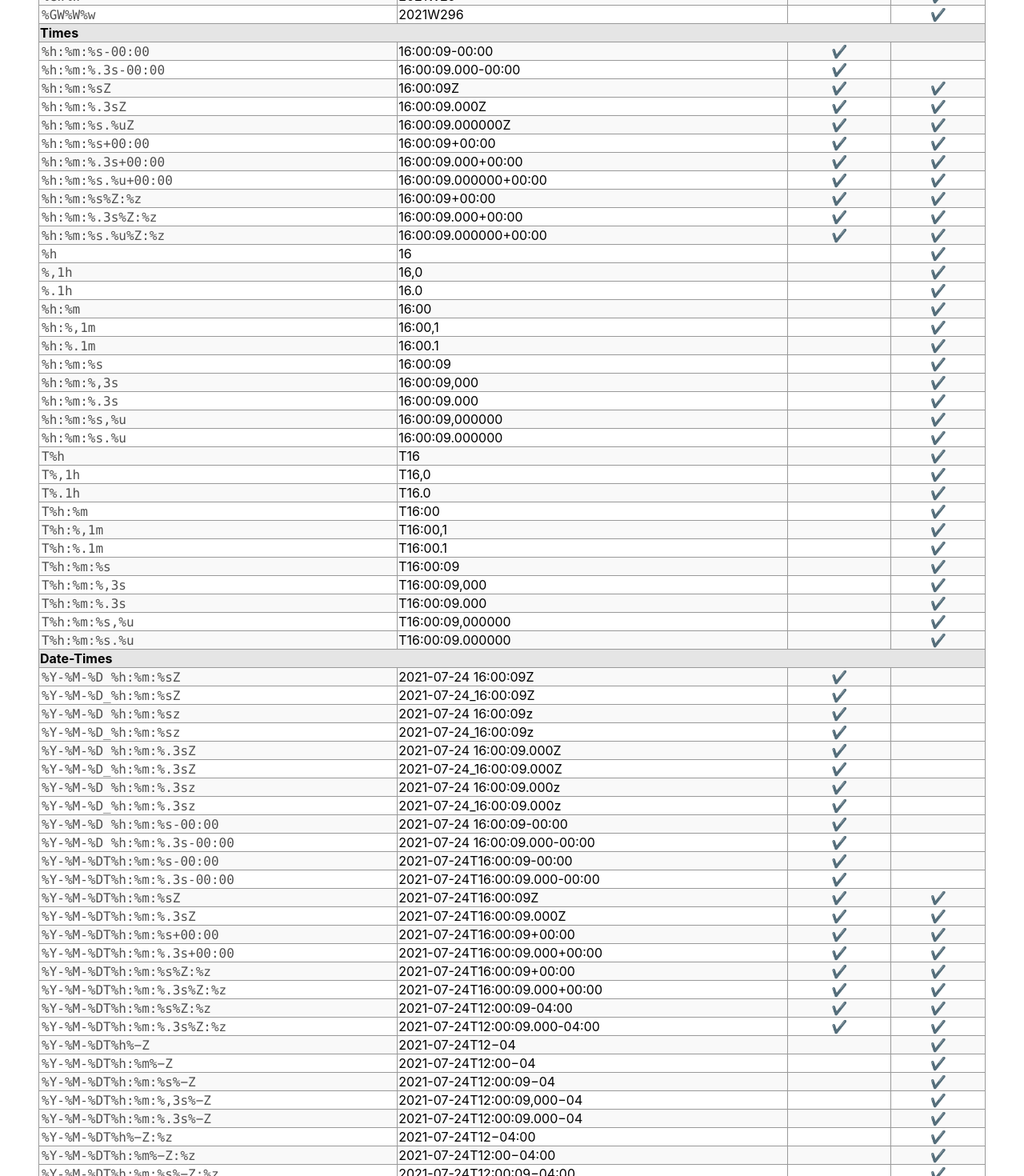
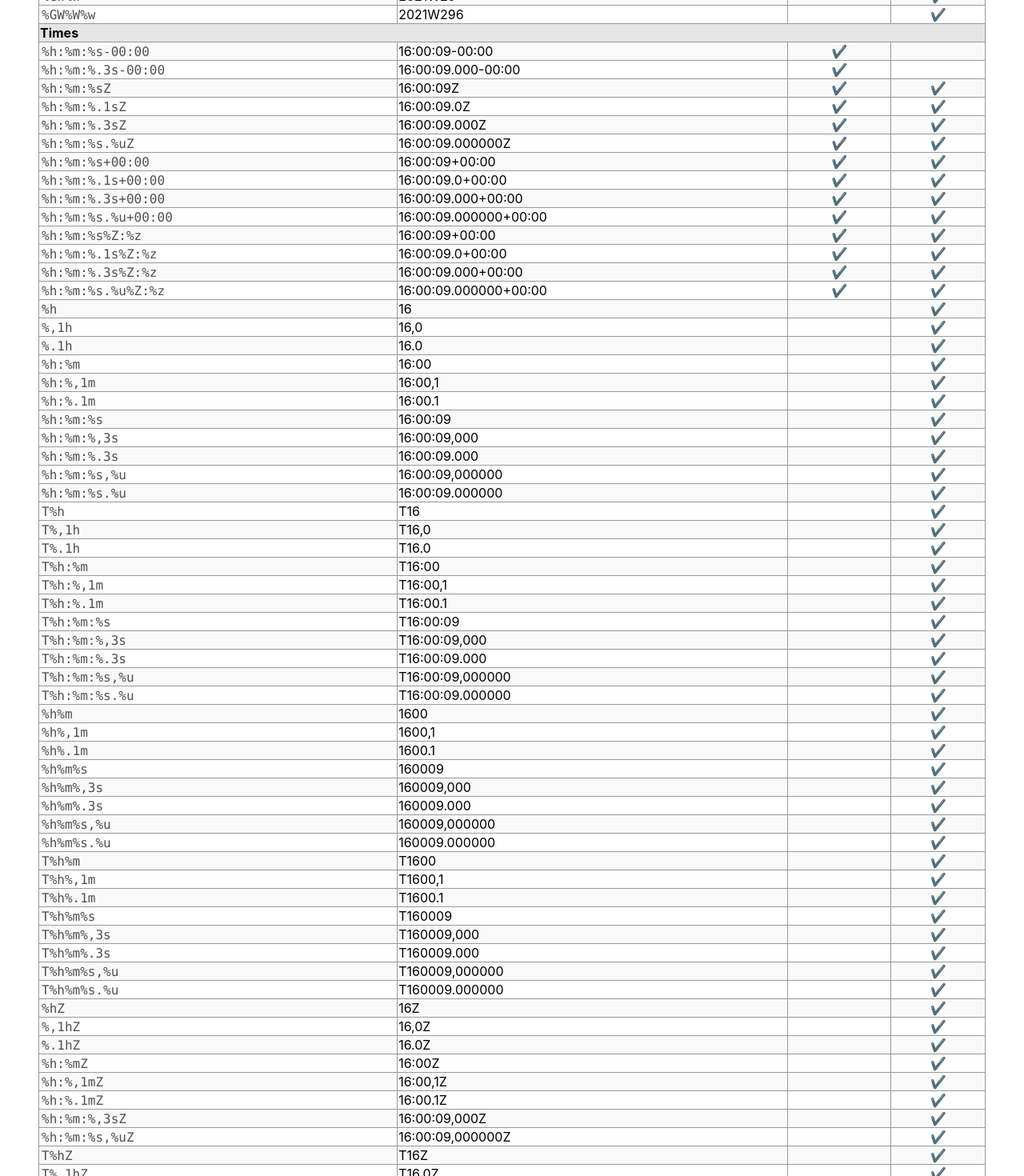
Before and after one commit to IJMacD/rfc3339-iso8601, a React (Create React App) app: page / in a window 1280 px wide. Shown: the part 1280-2750 px from the top of the page at 80% size. Built offline with nearby package versions, Linux system fonts and the light colour scheme.

Commit message:
Formats: More more more!

```diff
--- a/src/App.js
+++ b/src/App.js
@@ -29,15 +29,18 @@ const date_formats_both_utc = [
 
 const time_formats_both_utc = [
   "%h:%m:%sZ",
+  "%h:%m:%.1sZ",
   "%h:%m:%.3sZ",
   "%h:%m:%s.%uZ",
   "%h:%m:%s+00:00",
+  "%h:%m:%.1s+00:00",
   "%h:%m:%.3s+00:00",
   "%h:%m:%s.%u+00:00",
 ];
 
 const time_formats_both_local = [
   "%h:%m:%s%Z:%z",
+  "%h:%m:%.1s%Z:%z",
   "%h:%m:%.3s%Z:%z",
   "%h:%m:%s.%u%Z:%z",
 ];
@@ -74,10 +77,19 @@ const basic_time_formats_iso_only = [
   "%h:%m:%s.%u",
 ];
 
-const time_formats_iso_only = [
+const expanded_time_formats_iso_only = [
   ...basic_time_formats_iso_only,
   ...basic_time_formats_iso_only.map(s => "T" + s),
 ];
+
+const time_formats_iso_only = [
+  ...new Set([
+    ...expanded_time_formats_iso_only,
+    ...expanded_time_formats_iso_only.map(s => s.replace(/[-:]/g, "")),
+  ]
+)];
+
+const time_formats_iso_utc = time_formats_iso_only.map(s => s + "Z").filter(s => !time_formats_both_utc.includes(s));
 
 const merged = crossJoin(full_date_formats, basic_time_formats_iso_only).map(([d,t]) => `${d}T${t}`);
 const mergedBasic = merged.map(s => s.replace(/[-:]/g, ""));
@@ -235,6 +247,9 @@ function App() {
           {
             time_formats_iso_only.map(f => <ExampleRow key={f} format={f} now={now} iso />)
           }
+          {
+            time_formats_iso_utc.map(f => <ExampleRow key={f} format={f} now={now} timezone={0} iso />)
+          }
         </tbody>
         <tbody>
           <tr><th colSpan={4} style={sectionHeaderStyle}>Date-Times</th></tr>
@@ -314,14 +329,10 @@ function ExampleRow ({ format: formatString, now, timezone = NaN, rfc = false, i
   </tr>;
 }
 
+/**
+ * @param {any[]} aa
+ * @param {any[]} bb
+ */
 function crossJoin (aa, bb) {
-  const out = [];
-
-  for (const a of aa) {
-    for (const b of bb) {
-      out.push([a,b]);
-    }
-  }
-
-  return out;
+  return aa.map(a => bb.map(b => [a,b])).flat();
 }
```
